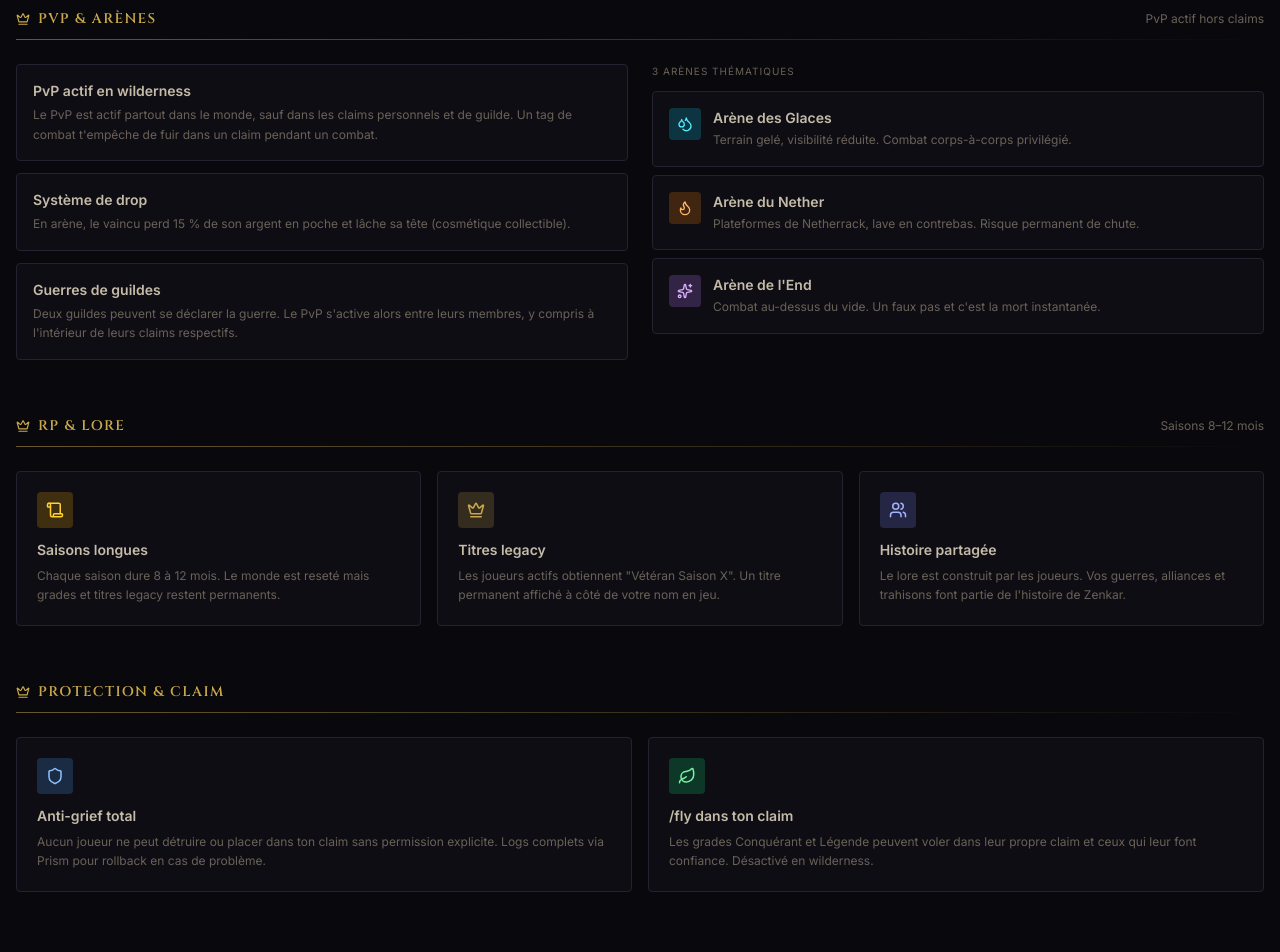
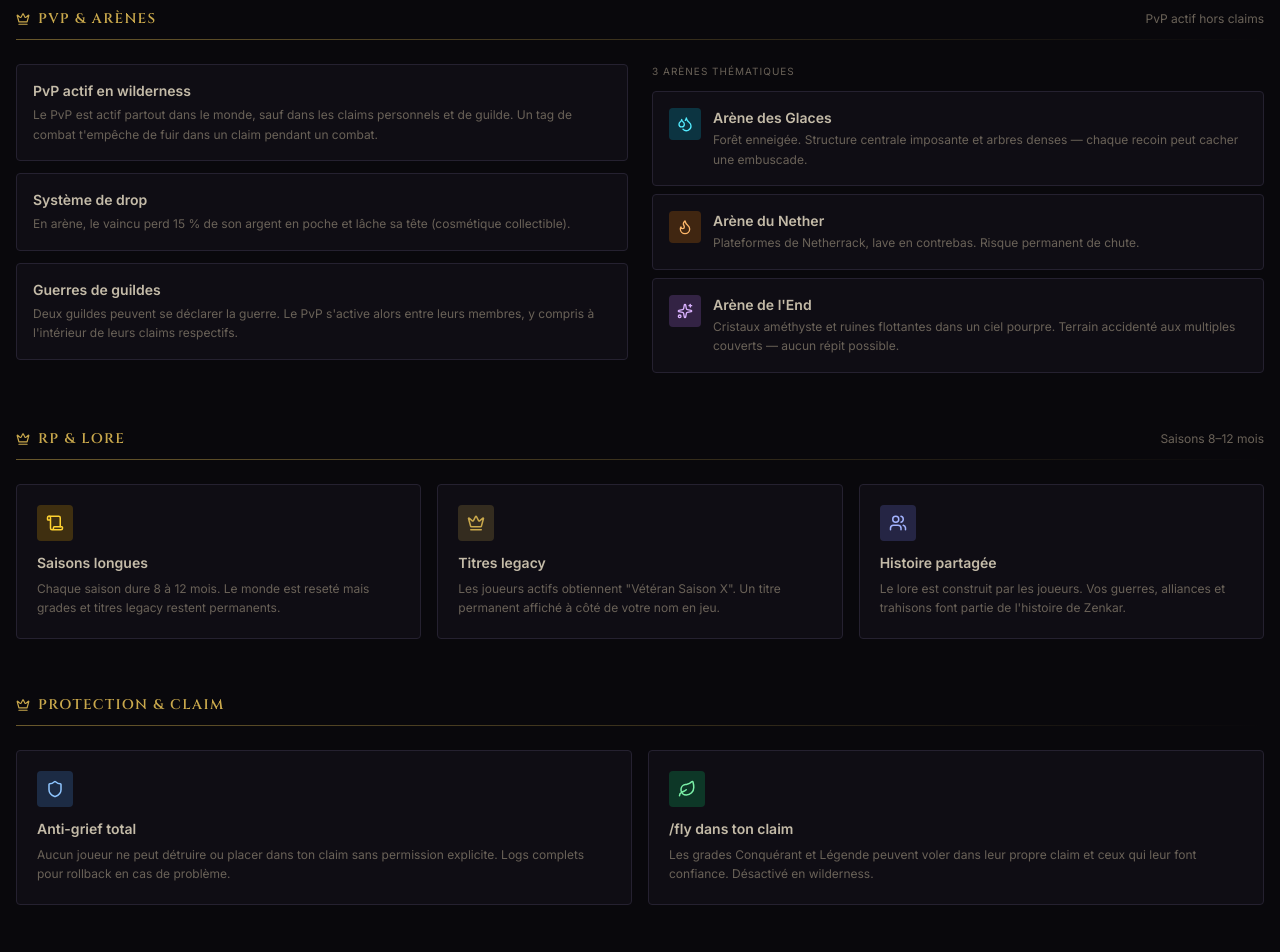
Before and after one commit to EddyBouraba/zenkar-website, a React (Vite) app: page /modes in a window 1280 px wide. Shown: the part 1760-2712 px from the top of the page. Built offline with nearby package versions, Linux system fonts and the light colour scheme; no server answers.

Commit message:
fix: update arena descriptions for clarity and detail

```diff
--- a/src/pages/Modes.tsx
+++ b/src/pages/Modes.tsx
@@ -211,9 +211,9 @@ export default function Modes() {
             <p className="text-[10px] text-muted uppercase tracking-widest mb-3">3 arènes thématiques</p>
             <div className="space-y-2">
               {[
-                { icon: Droplets, name: 'Arène des Glaces', color: 'text-cyan-300',    bg: 'bg-cyan-400/20',    desc: 'Terrain gelé, visibilité réduite. Combat corps-à-corps privilégié.' },
+                { icon: Droplets, name: 'Arène des Glaces', color: 'text-cyan-300',    bg: 'bg-cyan-400/20',    desc: 'Forêt enneigée. Structure centrale imposante et arbres denses — chaque recoin peut cacher une embuscade.' },
                 { icon: Flame,    name: 'Arène du Nether',  color: 'text-orange-300',  bg: 'bg-orange-400/20',  desc: 'Plateformes de Netherrack, lave en contrebas. Risque permanent de chute.' },
-                { icon: Sparkles, name: "Arène de l'End",   color: 'text-purple-300',  bg: 'bg-purple-400/20',  desc: 'Combat au-dessus du vide. Un faux pas et c\'est la mort instantanée.' },
+                { icon: Sparkles, name: "Arène de l'End",   color: 'text-purple-300',  bg: 'bg-purple-400/20',  desc: 'Cristaux améthyste et ruines flottantes dans un ciel pourpre. Terrain accidenté aux multiples couverts — aucun répit possible.' },
               ].map(({ icon: Icon, name, color, bg, desc }) => (
                 <div key={name} className="flex items-start gap-3 p-4 rounded border border-border bg-card">
                   <div className={`w-8 h-8 rounded flex items-center justify-center flex-shrink-0 ${bg}`}>
@@ -255,7 +255,7 @@ export default function Modes() {
         <SectionHeader title="Protection & Claim" />
         <div className="grid grid-cols-1 sm:grid-cols-2 gap-4">
           {[
-            { icon: Shield, color: 'text-blue-300',  bg: 'bg-blue-400/20',  title: 'Anti-grief total',      desc: 'Aucun joueur ne peut détruire ou placer dans ton claim sans permission explicite. Logs complets via Prism pour rollback en cas de problème.' },
+            { icon: Shield, color: 'text-blue-300',  bg: 'bg-blue-400/20',  title: 'Anti-grief total',      desc: 'Aucun joueur ne peut détruire ou placer dans ton claim sans permission explicite. Logs complets pour rollback en cas de problème.' },
             { icon: Leaf,   color: 'text-green-300', bg: 'bg-green-400/20', title: '/fly dans ton claim',   desc: 'Les grades Conquérant et Légende peuvent voler dans leur propre claim et ceux qui leur font confiance. Désactivé en wilderness.' },
           ].map(({ icon: Icon, color, bg, title, desc }) => (
             <div key={title} className="p-5 rounded border border-border bg-card">
```
